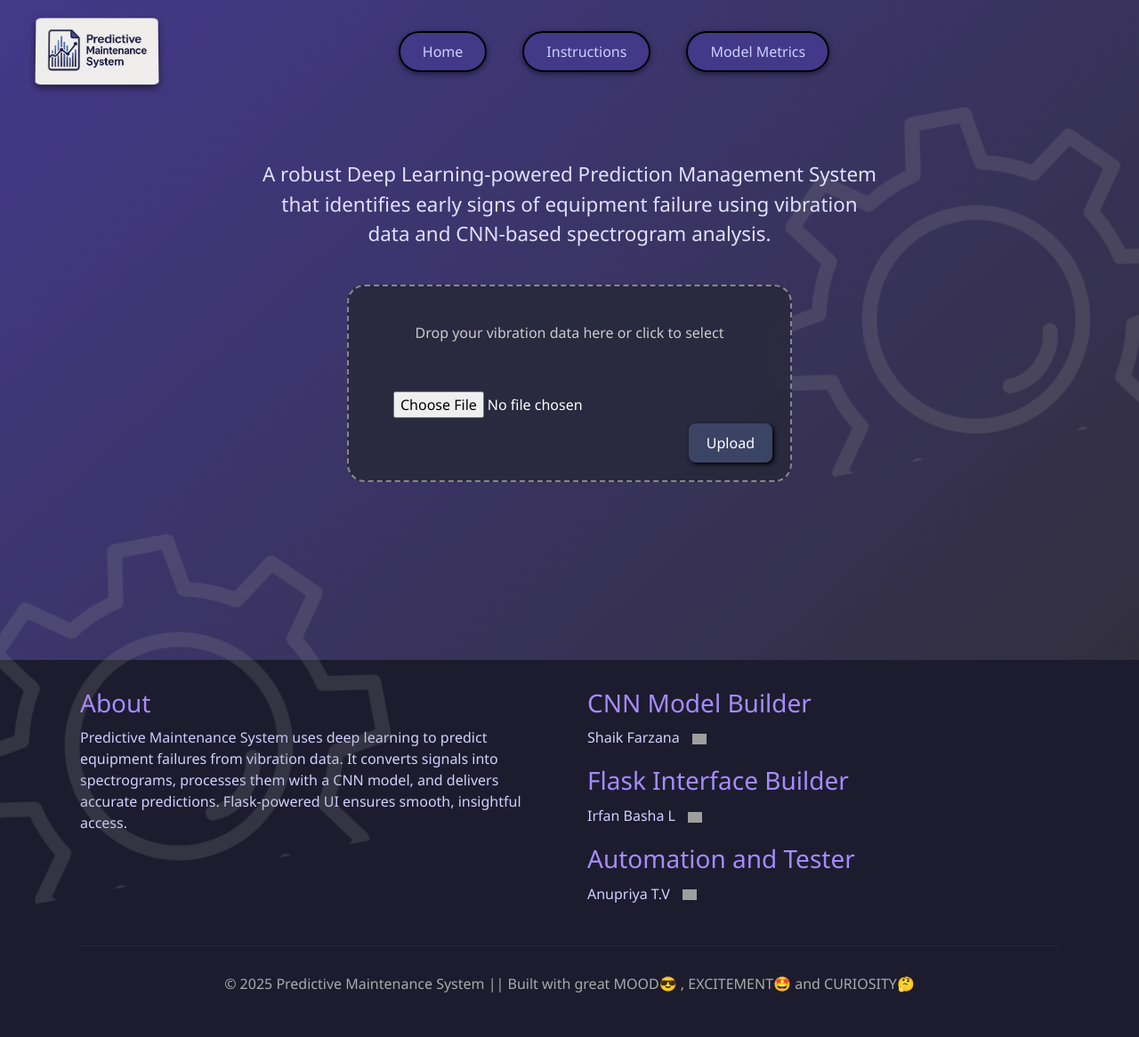
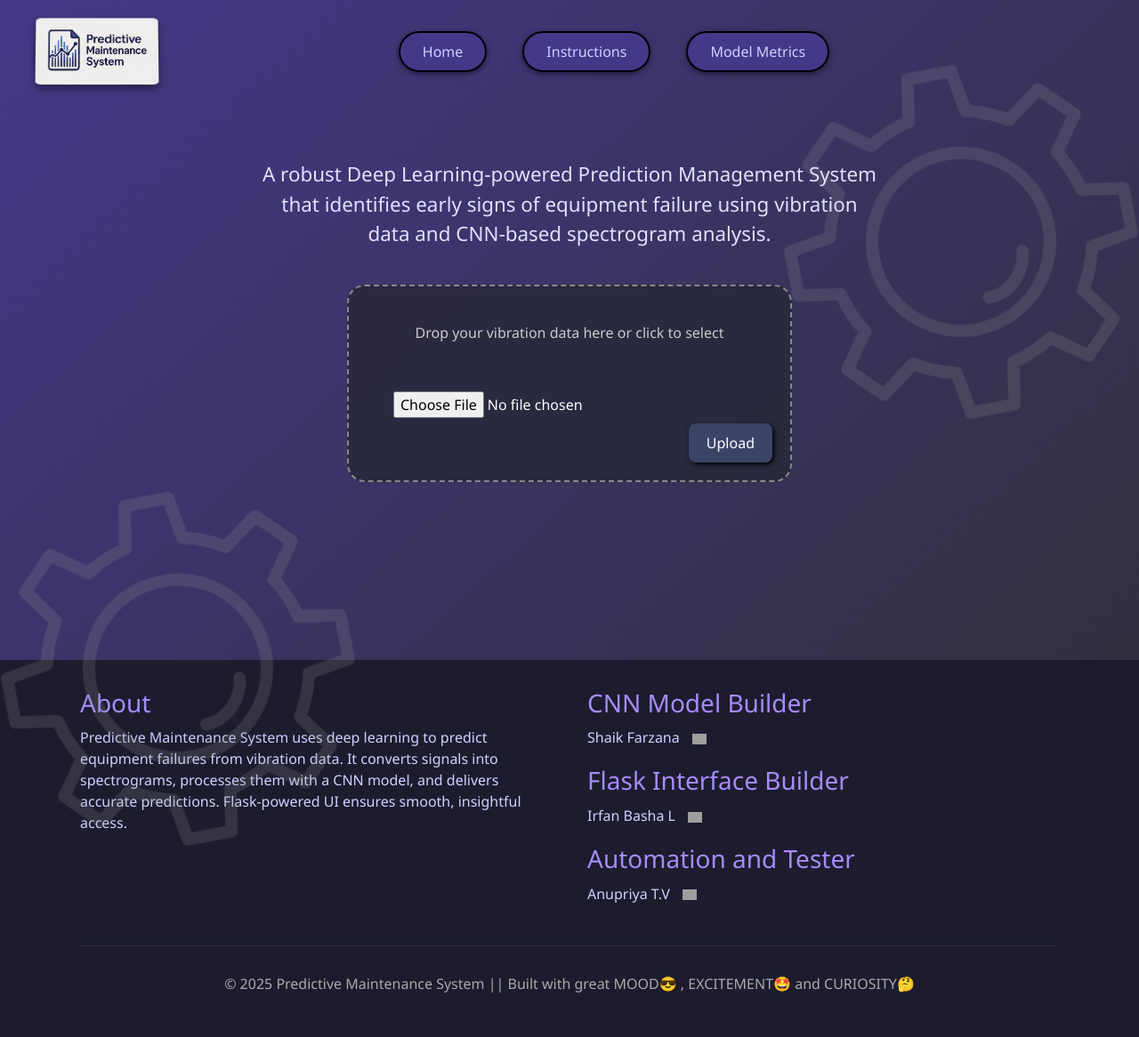
Before and after one commit to IRX358/Predict_M_Sys, a Flask app: page / in a window 1280 px wide. Shown: the whole page at 89% size. Run offline with Flask 3, Linux system fonts and the light colour scheme; grey boxes are pictures that could not be loaded.

Commit message:
basic style changes

```diff
--- a/templates/base.html
+++ b/templates/base.html
@@ -49,8 +49,8 @@
       background-image: url("{{ url_for('static', filename='images/gear.svg') }}");
       background-repeat: no-repeat;
       background-size: cover;
-      width: 30vw;
-      height: 60vh;
+      width: 400px;
+      height: 400px;
       opacity: 0.20;
       z-index: 0;
 
```
